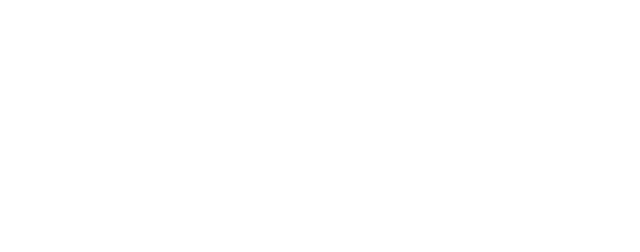
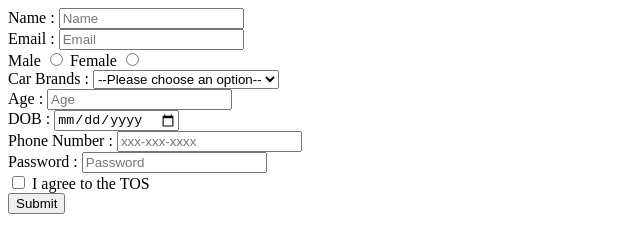
Before and after one commit to acciojob/signup-form-car-ShaikhFaijal, a website: page main.html in a window 1280 px wide. Shown: the whole page, without its empty margins (0-640 px from the left). Drawn offline with Linux system fonts and the light colour scheme.

Commit message:
created a submission

```diff
--- a/main.html
+++ b/main.html
@@ -7,6 +7,35 @@
 </head>
 
 <body>
+	<label for=""></label>
+	<form method="post">
+		<label for="name">Name : </label>
+		<input type="text" required id="name" placeholder="Name"><br>
+		<label for="email">Email : </label>
+		<input type="email" required id="email" placeholder="Email"><br>
+		<label for="gender_m">Male </label>
+		<input type="radio" id="gender_m" required name="gender">
+		<label for="gender_f">Female</label>
+		<input type="radio" id="gender_f" required name="gender"><br>
+		<label for="cars">Car Brands : </label>
+		<select required id="cars">
+		<option  disabled selected>--Please choose an option--</option>
+		<option>BMW</option>
+		<option>Hyundai</option>
+		<option>Tata</option>
+		</select><br>
+		<label for="age">Age : </label>
+		<input type="number" required id="age" placeholder="Age"><br>
+		<label for="dob">DOB : </label>
+		<input type="date" id="dob" required><br>
+		<label for="tel">Phone Number :</label>
+		<input type="tel" id="tel" placeholder="xxx-xxx-xxxx"><br>
+		<label for="password" >Password : </label>
+		<input type="password" required id="password" placeholder="Password"><br>
+		<input type="checkbox" required id="tos">
+		<label for="tos">I agree to the TOS</label><br>
+		<button type="submit">Submit</button>
+	</form>
 	<!-- the entire body must be written by student -->
     <script type="text/javascript" src="./script.js">
 </script>
```
